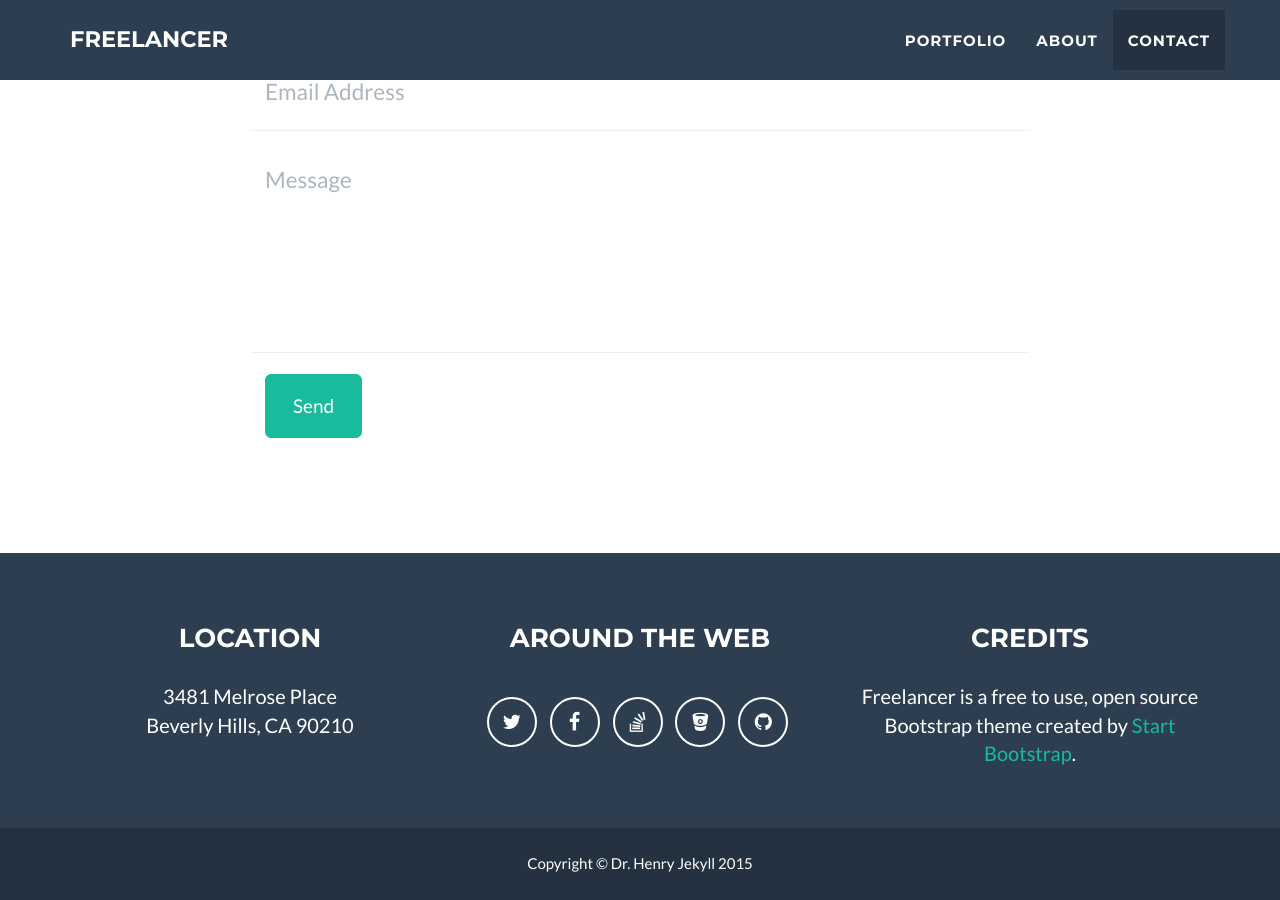
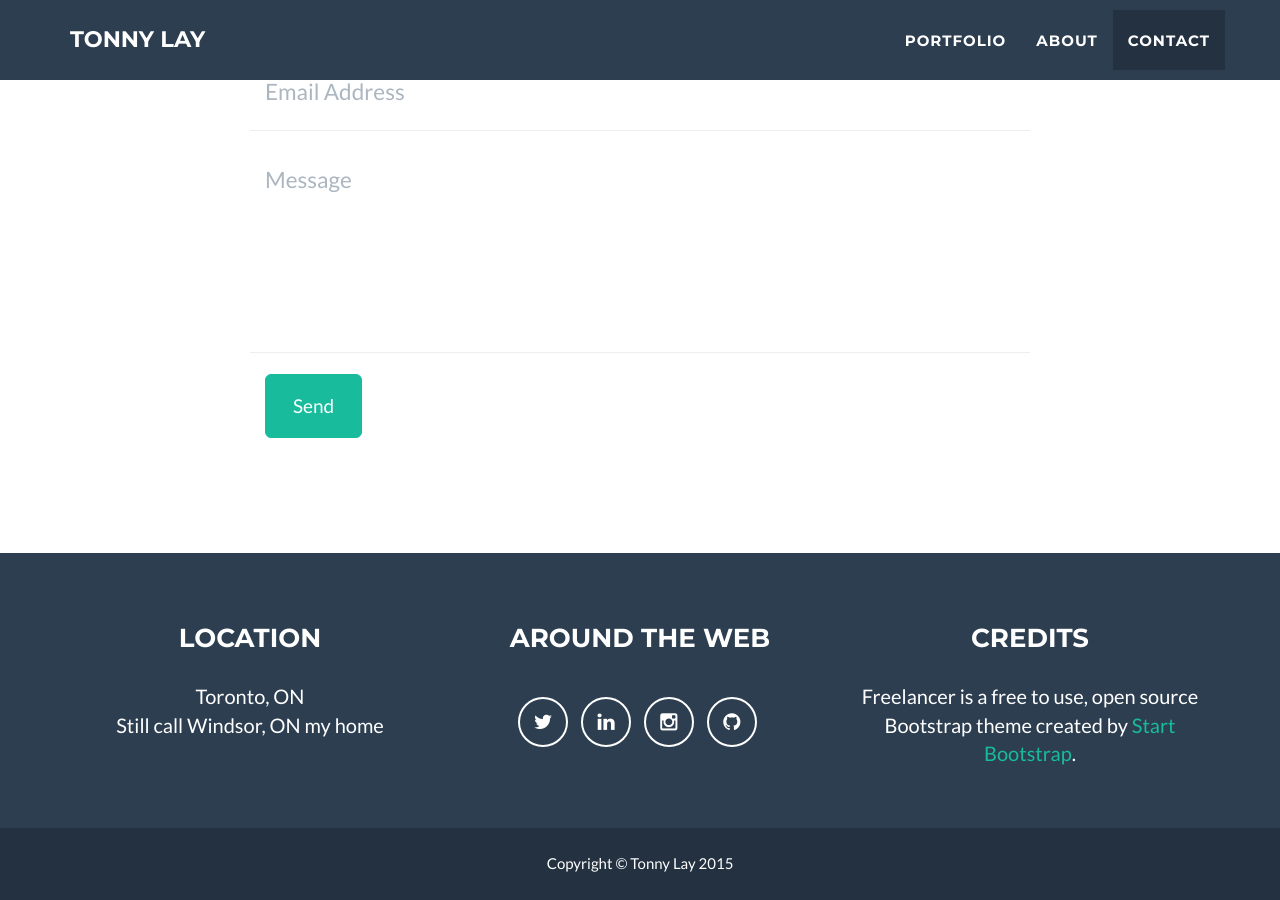
Before and after one commit to birdylay/Personal-Website, a Jekyll site: the page built from index.html, in a window 1280 px wide and 900 px high, scrolled down 2485 px. Built offline with Jekyll 4.4.1, drawn with Linux system fonts in a browser that asks for light colours.

Commit message:
updated personal info

```diff
--- a/_config.yml
+++ b/_config.yml
@@ -1,10 +1,10 @@
 # Site settings
-title: Freelancer
-email: your-email@domain.com
-url: https://example.github.io
+title: Tonny Lay
+email: tonny.lay@gmail.com
+url: https://birdylay.github.io
 description: "Write an awesome description for your new site here. You can edit this line in _config.yml. It will appear in your document head meta (for Google search results) and in your feed.xml site description."
 skills: "Web Developer - Graphic Artist - User Experience Designer"
-meta_author: LastName FirstName
+meta_author: Lay Tonny
 
 # Google webmaster tools
 google_verify:
@@ -31,7 +31,7 @@ color:
 
 # Footer settings
 footer:
-  copyright: Dr. Henry Jekyll
+  copyright: Tonny Lay
   location: Location
   social: Around the Web
   credits: Credits
@@ -39,20 +39,18 @@ footer:
 # Social networks usernames (many more available: google-plus, flickr, dribbble, pinterest, instagram, tumblr, linkedin, etc.)
 social:
   - title: twitter
-    url: http://twitter.com/jekyllrb
-  - title: facebook
-    url:
-  - title: stack-overflow
-    url: http://stackoverflow.com/questions/tagged/jekyll
-  - title: bitbucket
-    url: http://bitbucket.org/jekyll
+    url: http://twitter.com/birdylay
+  - title: linkedin
+    url: https://ca.linkedin.com/in/tonnylay
+  - title: instagram
+    url: https://instagram.com/birdylay
   - title: github
-    url: http://github.com/jekyll
+    url: http://github.com/birdylay
 
 # Postal address (add as many lines as necessary)
 address:
-  - line: 3481 Melrose Place
-  - line: Beverly Hills, CA 90210
+  - line: Toronto, ON
+  - line: Still call Windsor, ON my home
 
 # Credits content
 credits: 'Freelancer is a free to use, open source Bootstrap theme created by <a href="http://startbootstrap.com">Start Bootstrap</a>.'
```
